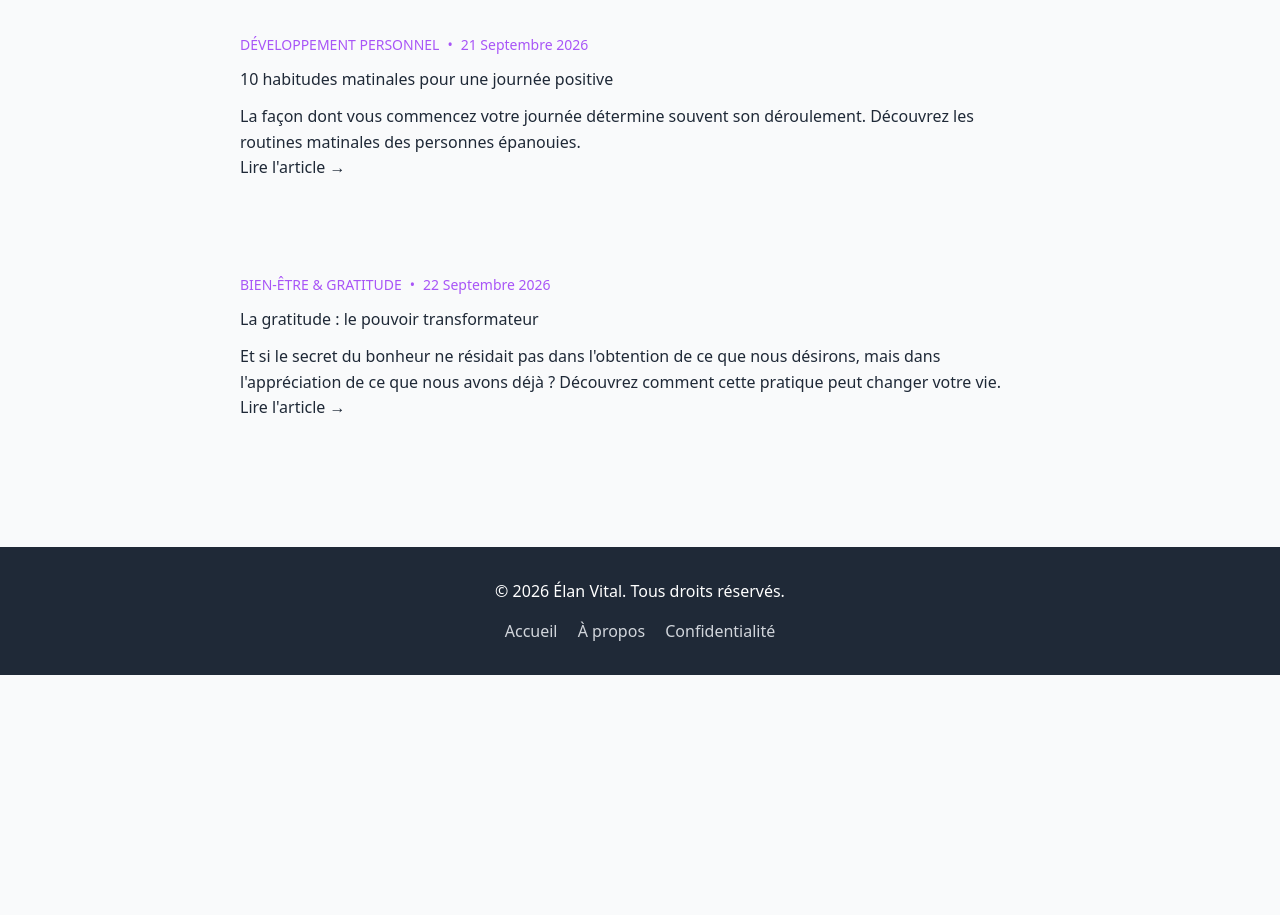
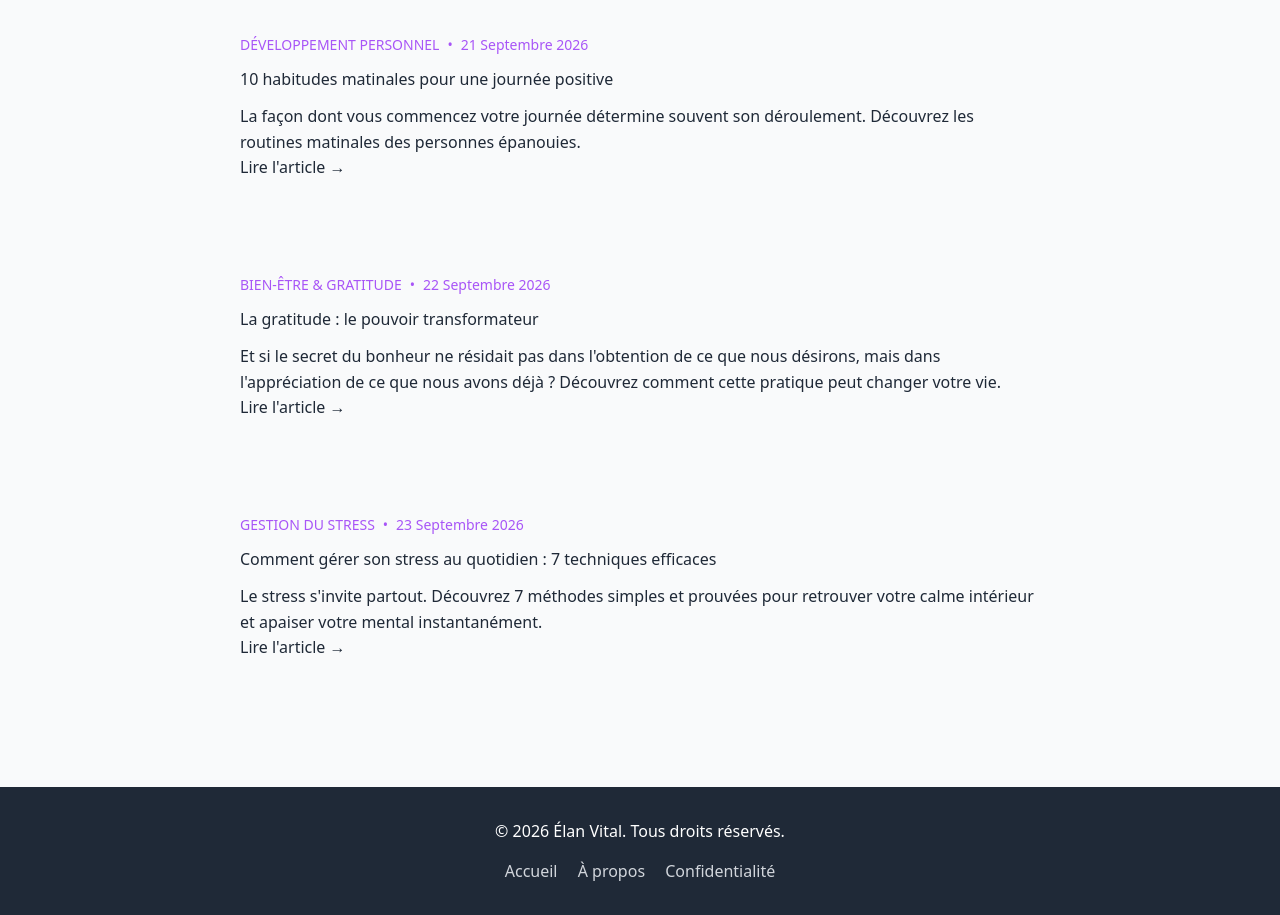
Before and after one commit to fromager-mf-elan-vital/elan-vital, a plain HTML site: page blog.html in a window 1280 px wide. Shown: the part 1059-1974 px from the top of the page. Before the commit the page ends 1734 px from the top, so only its background shows below. Drawn offline with nearby package versions, Linux system fonts and the light colour scheme.

Commit message:
Ajout de l'article 6 sur le blog

```diff
--- a/blog.html
+++ b/blog.html
@@ -95,6 +95,19 @@
                 </p>
                 <span class="texte violet 600 police semi-gras mt-6 bloc en ligne">Lire l'article →</span>
             </a>
+                       <!-- Article 6 -->
+            <a href="article6.html" class="bloc bg-blanc p-8 arrondi-xl ombre-sm bordure bordure-gris-100 survol:ombre-lg transition transformation survol:-translate-y1">
+                <div class="flex items-center text-sm text-purple-500 police-semi-gras mb-3">
+                    <span>GESTION DU STRESS</span>
+                    <span class="mx-2">•</span>
+                    <span>23 Septembre 2026</span>
+                </div>
+                <h2 class="texte-2xl police-gras texte-gris-800 mb-3 survol:texte-violet-600 transition">Comment gérer son stress au quotidien : 7 techniques efficaces</h2>
+                <p class="texte-gris-600 leading-relaxed">
+                    Le stress s'invite partout. Découvrez 7 méthodes simples et prouvées pour retrouver votre calme intérieur et apaiser votre mental instantanément.
+                </p>
+                <span class="texte violet 600 police semi-gras mt-6 bloc en ligne">Lire l'article →</span>
+            </a>
 
         </div>
 
```
